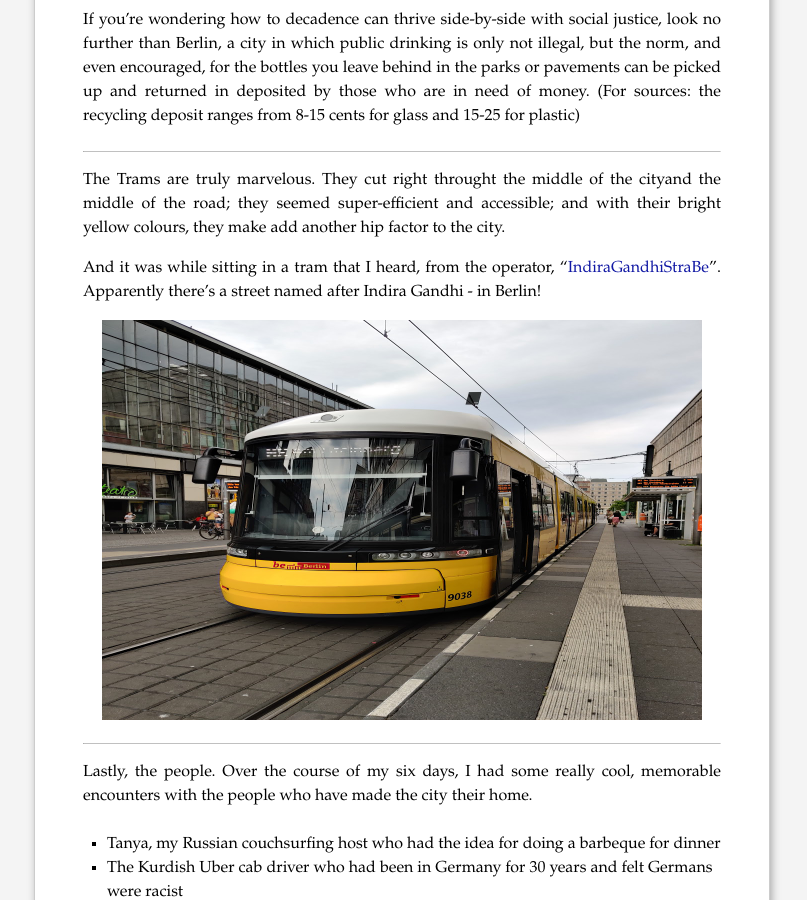
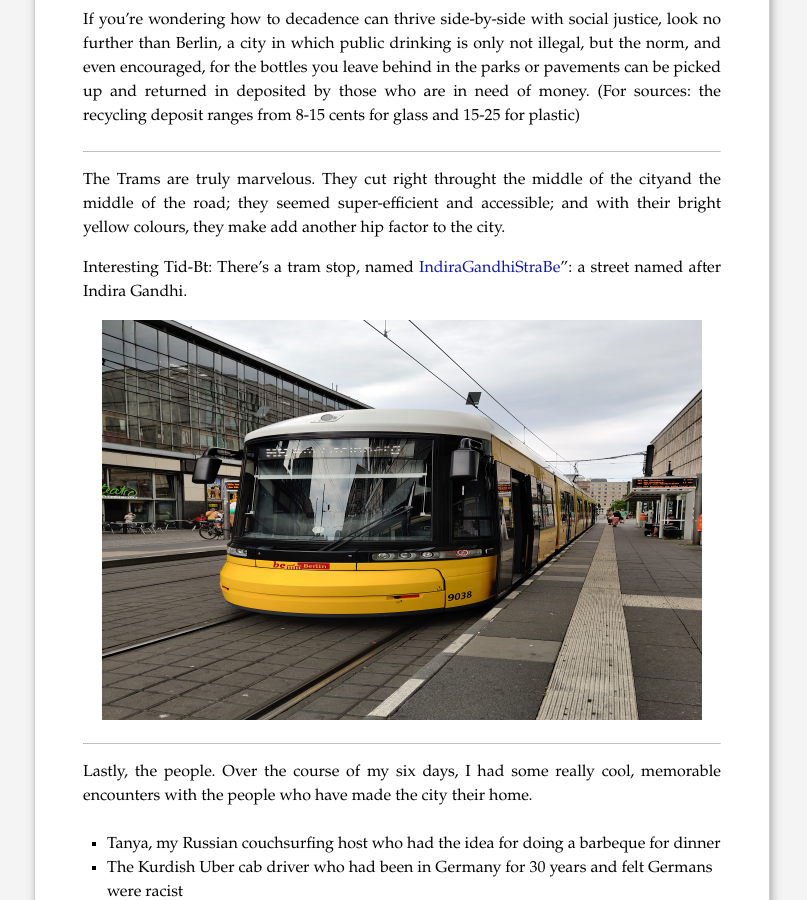
Before and after one commit to piyushahuja/piyushahuja.github.io, a Jekyll site: the page built from _posts/travel/2020-08-20-berlin.md, in a window 1280 px wide and 900 px high, scrolled down 1960 px. Shown: the whole window, without its empty margins (238-1045 px from the left). Built offline with Jekyll 4.4.1, drawn with Linux system fonts in a browser that asks for light colours; comment, search, counter and statistics services are not loaded.

Commit message:
auto deployed

```diff
--- a/_posts/travel/2020-08-20-berlin.md
+++ b/_posts/travel/2020-08-20-berlin.md
@@ -42,7 +42,7 @@ If you're wondering how to decadence can thrive side-by-side with social justice
 
 The Trams are truly marvelous. They cut right throught the middle of the cityand the middle of the road; they seemed super-efficient and accessible; and with their  bright yellow colours, they make add another hip factor to the city.
 
-And it was while sitting in a tram that I heard, from the operator, "[IndiraGandhiStraBe](https://de.wikipedia.org/wiki/Indira-Gandhi-Stra%C3%9Fe)". Apparently there's a street named after Indira Gandhi - in Berlin!
+Interesting Tid-Bt: There's a tram stop, named [IndiraGandhiStraBe](https://de.wikipedia.org/wiki/Indira-Gandhi-Stra%C3%9Fe)": a street named after Indira Gandhi.
 
 <center> <img src="files/images/berlin/trams.jpg" alt="Trams" width="600" height= "400" align="middle" /> </center>
 
```
